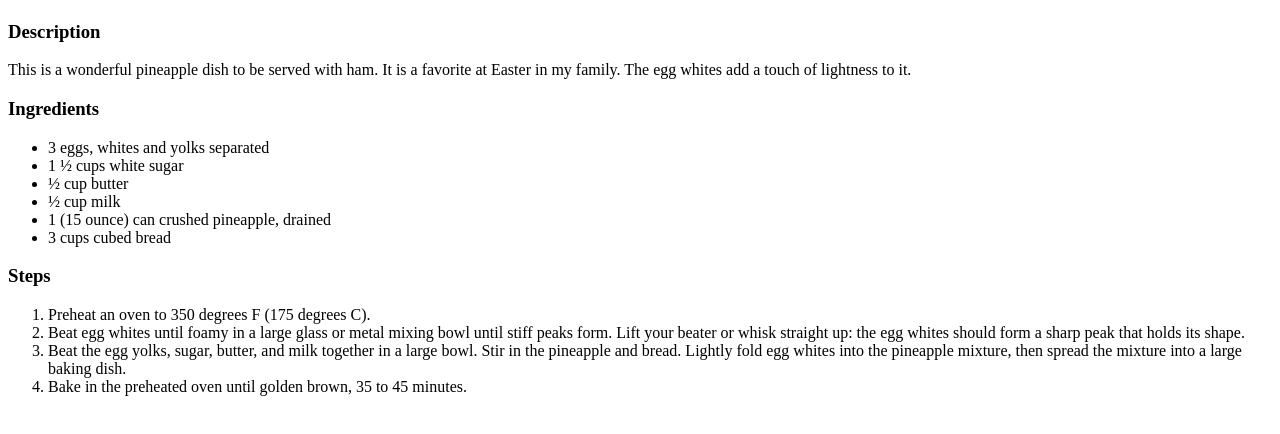
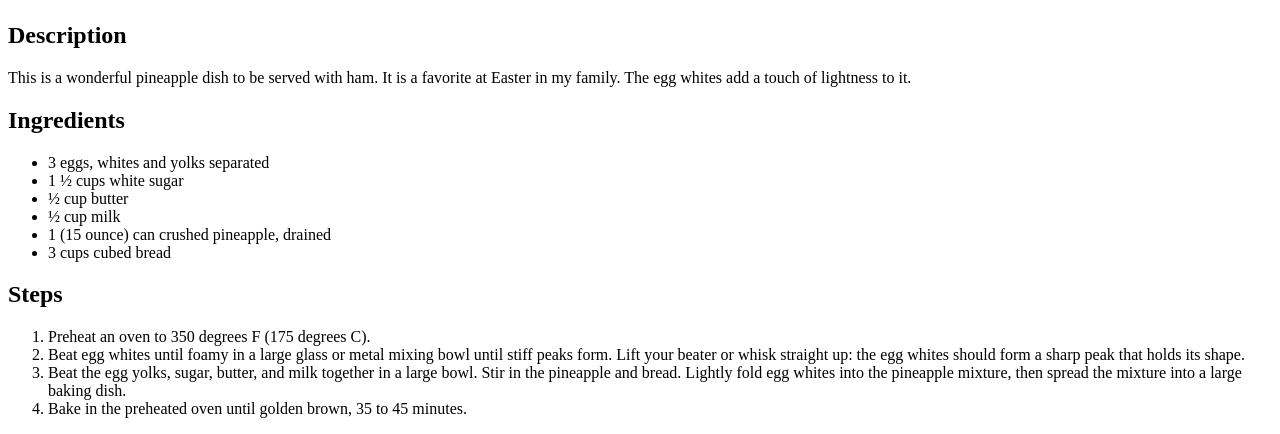
Before and after one commit to vladenbrot/odin-recipes, a plain HTML site: page recipes/pineapple-souffle.html in a window 1280 px wide. Shown: the part 645-1079 px from the top of the page. Before the commit the page ends 1057 px from the top, so only its background shows below. Drawn offline with Linux system fonts and the light colour scheme.

Commit message:
Changed description, ingredients and steps to be h2 from h3

```diff
--- a/recipes/pineapple-souffle.html
+++ b/recipes/pineapple-souffle.html
@@ -7,10 +7,10 @@
 <body>
     <h1>Scalloped Pineapple Souffle</h1>
     <img src="../images/pineapple-souffle.webp" alt="Image of Pineapple Souffle">
-    <h3>Description</h3>
+    <h2>Description</h2>
     <p>This is a wonderful pineapple dish to be served with ham.
     It is a favorite at Easter in my family. The egg whites add a touch of lightness to it.</p>
-    <h3>Ingredients</h3>
+    <h2>Ingredients</h2>
     <ul>
         <li>3 eggs, whites and yolks separated</li>
         <li>1 ½ cups white sugar</li>
@@ -19,7 +19,7 @@
         <li>1 (15 ounce) can crushed pineapple, drained</li>
         <li>3 cups cubed bread</li>
     </ul>
-    <h3>Steps</h3>
+    <h2>Steps</h2>
     <ol>
         <li>Preheat an oven to 350 degrees F (175 degrees C).</li>
         <li>Beat egg whites until foamy in a large glass or metal mixing bowl until stiff peaks form.
```
